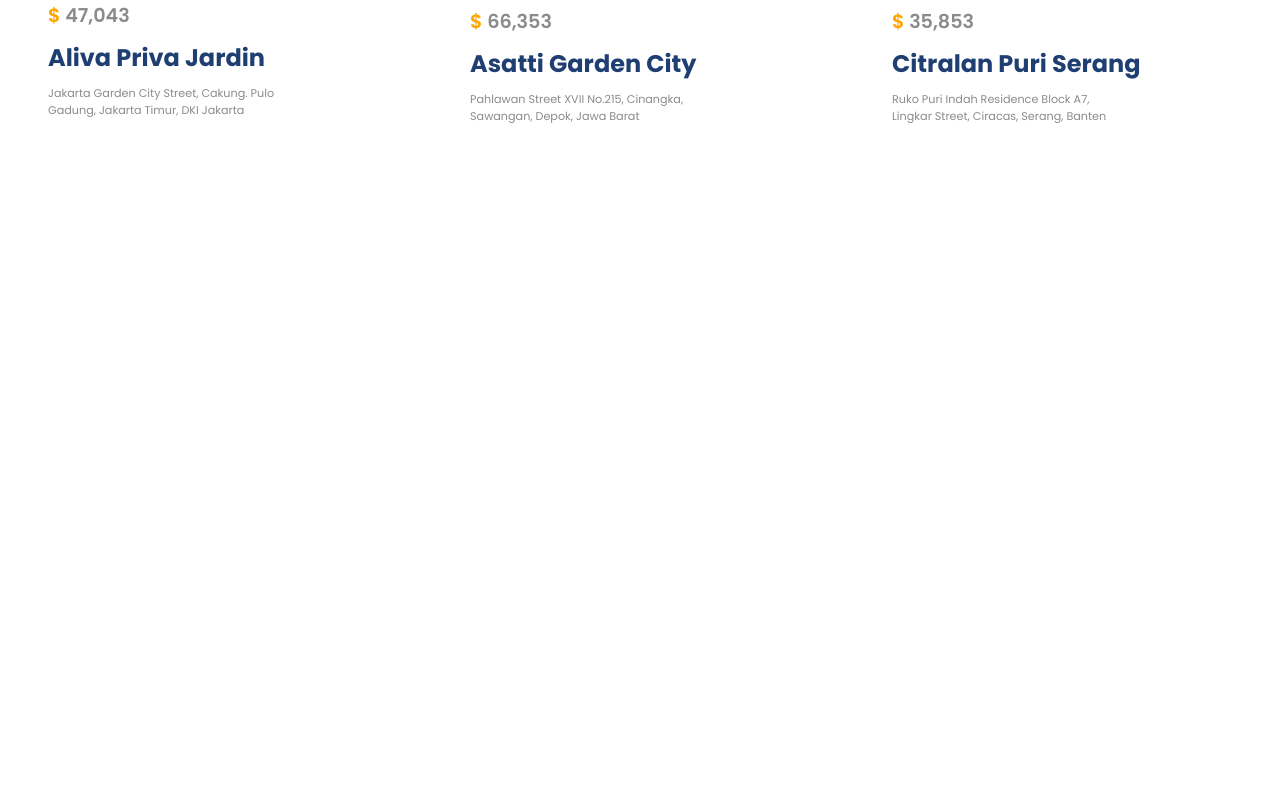
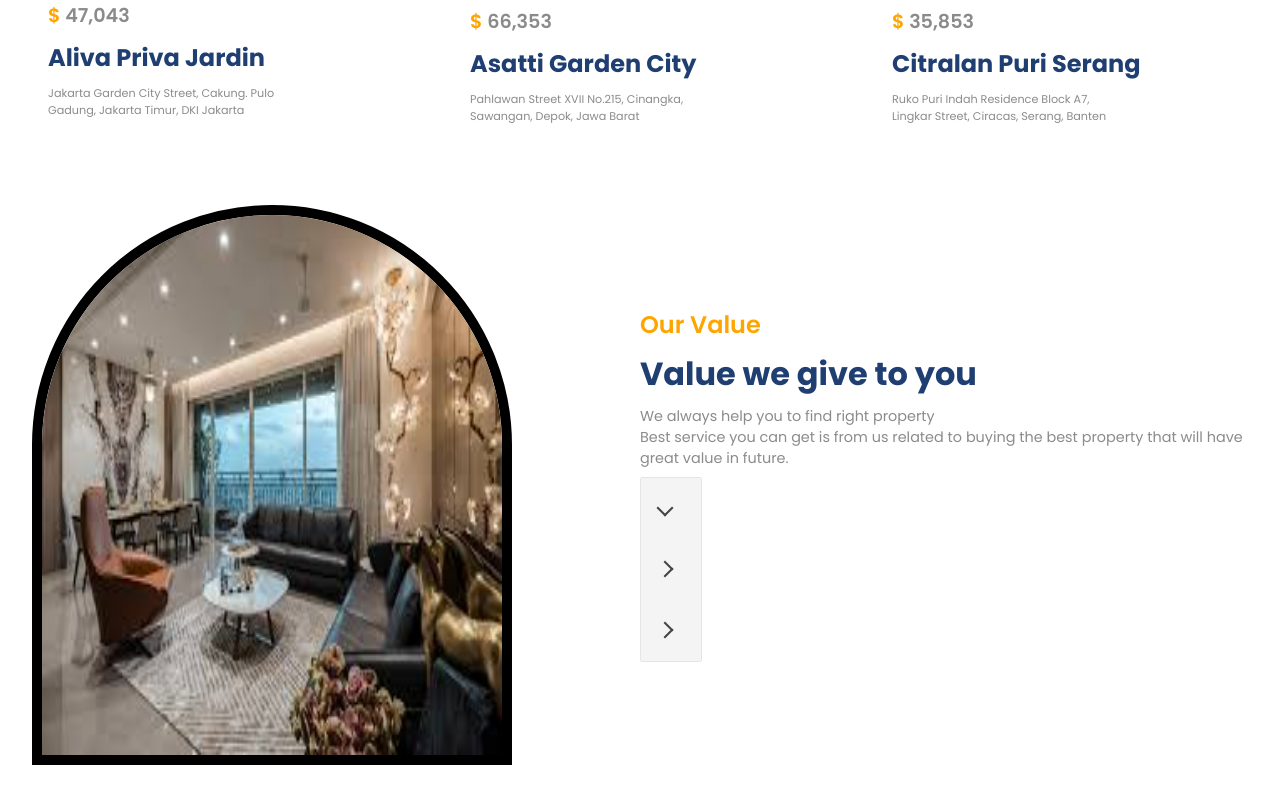
Before and after one commit to mukut-d/rmukutEstate, a React (Vite) app in the folder client/: page / in a window 1280 px wide. Shown: the part 1427-2224 px from the top of the page. Before the commit the page ends 1600 px from the top, so only its background shows below. Built offline with nearby package versions, Linux system fonts and the light colour scheme.

Commit message:
building an accordion

```diff
--- a/client/package.json
+++ b/client/package.json
@@ -11,6 +11,7 @@
   },
   "dependencies": {
     "react": "^19.0.0",
+    "react-accessible-accordion": "^5.0.0",
     "react-countup": "^6.5.3",
     "react-dom": "^19.0.0",
     "react-icons": "^5.5.0",
--- a/client/src/App.jsx
+++ b/client/src/App.jsx
@@ -3,6 +3,7 @@ import Companies from "./components/companies/Companies";
 import Extra from "./components/Extra/Extra";
 import Header from "./components/Header/Header";
 import Residencies from "./components/Residencies/Residencies";
+import Value from "./components/Value/Value";
 
 function App() {
   return (
@@ -15,6 +16,7 @@ function App() {
 
         <Companies />
         <Residencies />
+        <Value />
       </div>
     </>
   );
--- /dev/null
+++ b/client/src/components/Value/Value.css
@@ -0,0 +1,12 @@
+.v-container .image-container {
+  border: 10px solid black;
+}
+
+.v-container > div {
+  flex: 1;
+  /* background-color: orange; */
+}
+
+.v-right {
+  gap: 0.5rem;
+}
--- /dev/null
+++ b/client/src/components/Value/Value.jsx
@@ -0,0 +1,62 @@
+import {
+  Accordion,
+  AccordionItem,
+  AccordionItemButton,
+  AccordionItemHeading,
+  AccordionItemPanel,
+  AccordionItemState,
+} from "react-accessible-accordion";
+
+import "react-accessible-accordion/dist/fancy-example.css";
+
+// import { MdOutlineArrowDropDown } from "react-icons/md";
+
+import data from "../../utilities/accordion.js";
+import "./Value.css";
+
+const Value = () => {
+  return (
+    <section className="v-wrapper">
+      <div className="paddings innerWidth flexCenter  v-container">
+        {/* left Side */}
+        <div className="v-left">
+          <div className="image-container">
+            <img src="./public/main3.jpg" alt="main2" />
+          </div>
+        </div>
+
+        {/* right side */}
+        <div className="flexColStart v-right">
+          <span className="orangeText">Our Value</span>
+          <span className="primaryText">Value we give to you</span>
+          <span className="secondaryText">
+            We always help you to find right property <br /> Best service you
+            can get is from us related to buying the best property that will
+            have great value in future.
+          </span>
+
+          <Accordion
+            className="accordion"
+            allowMultipleExpanded={false}
+            preExpanded={[0]}
+          >
+            {data.map((item, i) => {
+              //  console.log(item);
+              return (
+                <AccordionItem className="accordionItem" key={i} uuid={i}>
+                  <AccordionItemHeading>
+                    <AccordionItemButton>
+                      <div className="flexCenter icon">{item.icon}</div>
+                    </AccordionItemButton>
+                  </AccordionItemHeading>
+                </AccordionItem>
+              );
+            })}
+          </Accordion>
+        </div>
+      </div>
+    </section>
+  );
+};
+
+export default Value;
--- a/client/src/utilities/accordion.js
+++ b/client/src/utilities/accordion.js
@@ -2,19 +2,19 @@ import { HiShieldCheck } from "react-icons/hi";
 import { MdCancel, MdAnalytics } from "react-icons/md";
 const data = [
   {
-    icon: <HiShieldCheck />,
+    icon: HiShieldCheck,
     heading: "Best interest rates on the market",
     detail:
       "Exercitation in fugiat est ut ad ea cupidatat ut in cupidatat occaecat ut occaecat consequat est minim minim esse tempor laborum consequat esse adipisicing eu reprehenderit enim.",
   },
   {
-    icon: <MdCancel />,
+    icon: MdCancel,
     heading: "Prevent unstable prices",
     detail:
       "Exercitation in fugiat est ut ad ea cupidatat ut in cupidatat occaecat ut occaecat consequat est minim minim esse tempor laborum consequat esse adipisicing eu reprehenderit enim.",
   },
   {
-    icon: <MdAnalytics />,
+    icon: MdAnalytics,
     heading: "Best price on the market",
     detail:
       "Exercitation in fugiat est ut ad ea cupidatat ut in cupidatat occaecat ut occaecat consequat est minim minim esse tempor laborum consequat esse adipisicing eu reprehenderit enim.",
```
Also changed, not shown: 2 other files (tests, documents, lock files or other folders).
